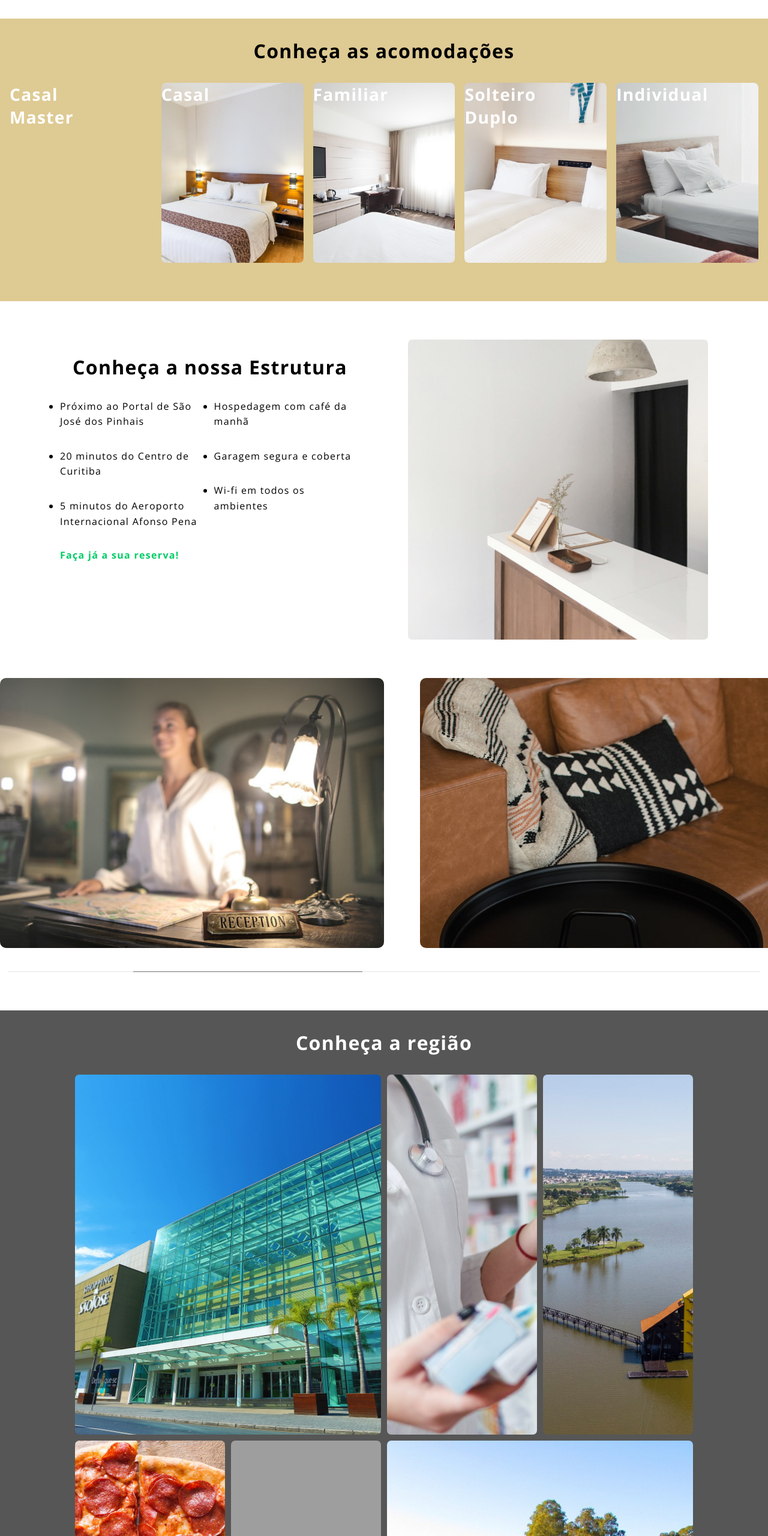
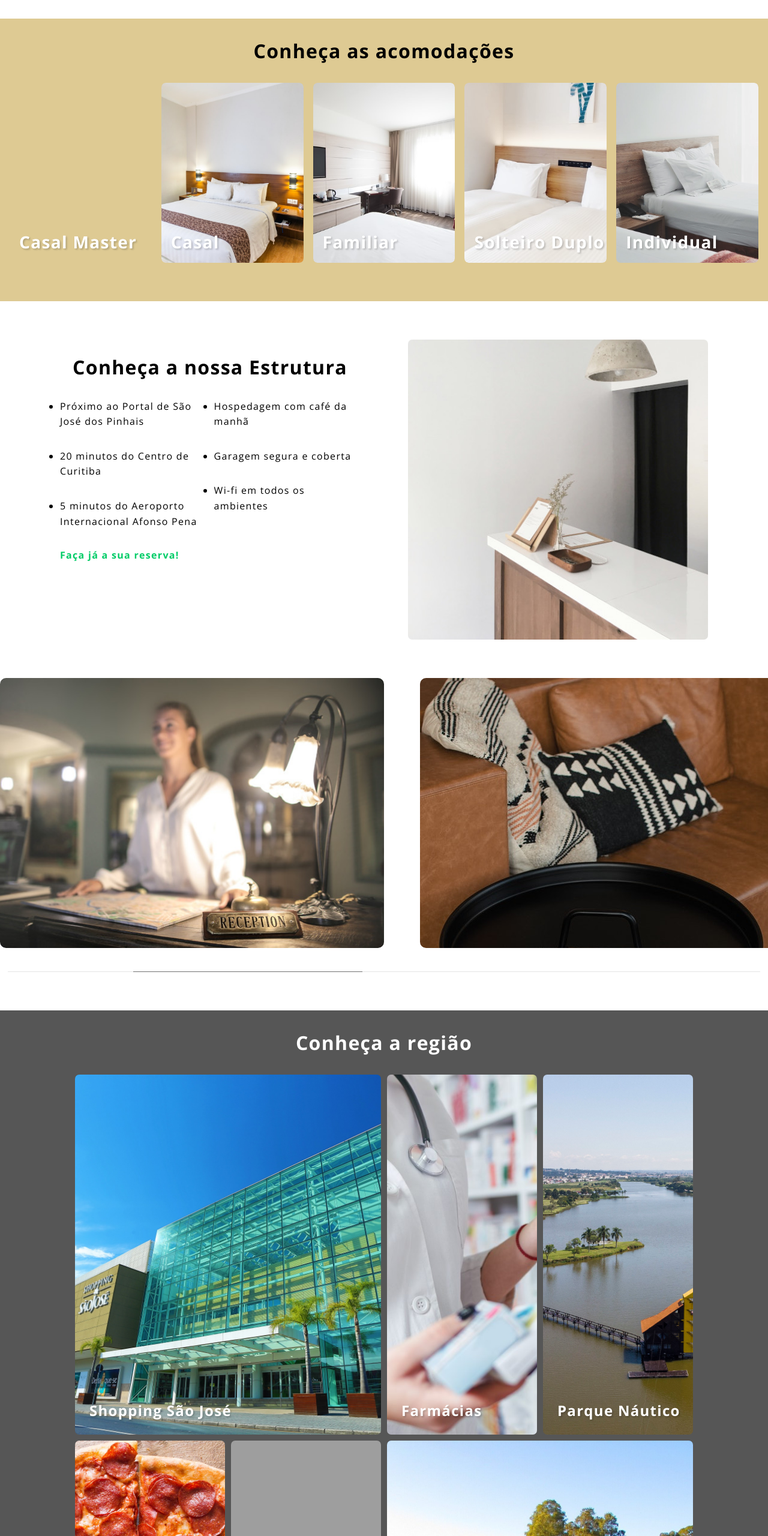
Before and after one commit to guilherme994/LandingPage, a plain HTML site: page index.html in a window 1280 px wide. Shown: the part 1280-3840 px from the top of the page at 60% size. Drawn offline with nearby package versions, Linux system fonts and the light colour scheme; grey boxes are pictures that could not be loaded; files whose address does not match are found by name.

Commit message:
Titulos e links das imagens

```diff
--- a/assets/style/interaction.css
+++ b/assets/style/interaction.css
@@ -45,7 +45,9 @@ nav a::after {
     transform: translateY(-3%);
     box-shadow: 3px 3px 5px rgba(0, 0, 0, 0.192);
 }
-
+.titleRooms:hover{
+    transform: scale(0.9);
+}
 /*---------- Inside ----------*/
 
 
@@ -81,6 +83,9 @@ button:hover{
 .parkChild:focus {
     transform: scale(1.1);
 }
+.titleImagesRegion:hover{
+    transform: scale(0.9);
+}
 /*----------  swiper ------------*/
 
 
--- a/assets/style/style.css
+++ b/assets/style/style.css
@@ -147,6 +147,8 @@ header{
     background-repeat: no-repeat;
     border-radius: 7px;
     transition: 500ms;
+    min-width: 160px;
+    height: 300px;
 }
 .boxRoomZoom{
     overflow: hidden;
@@ -158,16 +160,20 @@ header{
     border-radius: 7px;
 }
 .titleRooms{
-    width: 160px;
-    height: 300px;
+    position: relative;
+    height: 100%;
+    width: 100%;
     color: white;
     font-weight: bolder;
     font-size: 1.5rem;
     border-radius: 7px;
+    transition: 500ms;
 }
-.titleRooms > h3 {
-    position: relative;
-    bottom: 0;
+.titleRooms h3 {
+    position: absolute;
+    bottom: 1rem;
+    left: 1rem;
+    text-shadow: 2px 2px 3px rgba(0, 0, 0, 0.205);
 }
 .roomOne {
     background-image: url(../images/rooms/casalMaster.jpg);
@@ -359,7 +365,22 @@ textarea {
     background-repeat: no-repeat;
     transition: 600ms;
 }
+.titleImagesRegion {
+    height: 100%;
+    width: 100%;
+    position: relative;
+    transition: 600ms;
+}
+.titleImagesRegion h3{
+    color: white;
+    font-weight: bolder;
+    font-size: 1.5rem;
+    position: absolute;
+    bottom: 1.5rem;
+    left: 1.5rem;
 
+    text-shadow: 2px 2px 3px rgba(0, 0, 0, 0.205);
+}
 /*----------  swiper ------------*/
 
 .swiper-container {
--- a/index.html
+++ b/index.html
@@ -158,22 +158,46 @@
                     <h1 style="margin-bottom: 2rem; margin-top: 1rem;">Conheça a região</h1>
                     <div class="regionImages">
                         <div class="shopping">
-                            <div class="shoppingChild"></div>
+                            <div class="shoppingChild">
+                                <a href="https://www.shoppingsaojose.com.br/" target="_blank"><div class="titleImagesRegion">
+                                    <h3>Shopping São José</h3>
+                                </div></a>
+                            </div>
                         </div>
                         <div class="drugstore">
-                            <div class="drugstoreChild"></div>
+                            <div class="drugstoreChild">
+                                <a href="https://www.google.com/maps/search/farmacias+s%C3%A3o+jose+dos+pinhais/@-25.5556376,-49.1952065,14z" target="_blank"><div class="titleImagesRegion">
+                                    <h3>Farmácias</h3>
+                                </div></a>
+                            </div>
                         </div>
                         <div class="parkNautico">
-                            <div class="parkNauticoChild"></div>
+                            <div class="parkNauticoChild">
+                                <a href="https://www.curitiba.pr.gov.br/conteudo/parque-iguacu-aberto-zoologico-visitas-agendadas/313" target="_blank"><div class="titleImagesRegion">
+                                    <h3>Parque Náutico</h3>
+                                </div>
+                            </div></a>
                         </div>
                         <div class="pizza">
-                            <div class="pizzaChild"></div>
+                            <div class="pizzaChild">
+                                <a href="https://www.google.com/maps/search/pizzaria+sao+jose+dos+pinhais/@-25.5556355,-49.1952065,14z/data=!3m1!4b1" target="_blank"><div class="titleImagesRegion">
+                                    <h3>Pizzaria</h3>
+                                </div>
+                            </div></a>
                         </div>
                         <div class="superMarket">
-                            <div class="superMarketChild"></div>
+                            <div class="superMarketChild">
+                                <a href="https://www.google.com/maps/search/supermecado+sao+jose+dos+pinhais/@-25.5556355,-49.1952065,14z" target="_blank"><div class="titleImagesRegion">
+                                    <h3>Supermercados</h3>
+                                </div>
+                            </div></a>
                         </div>
                         <div class="park">
-                            <div class="parkChild"></div>
+                            <div class="parkChild">
+                                <a href="http://www.sjp.pr.gov.br/parque-sao-jose-aberto-para-pratica-de-atividades-fisicas-individuais-a-partir-desta-terca-feira-30/" target="_blank"><div class="titleImagesRegion">
+                                    <h3>Parque São José</h3>
+                                </div></a>
+                            </div>
                         </div>
                     </div>
                 </div>
```
